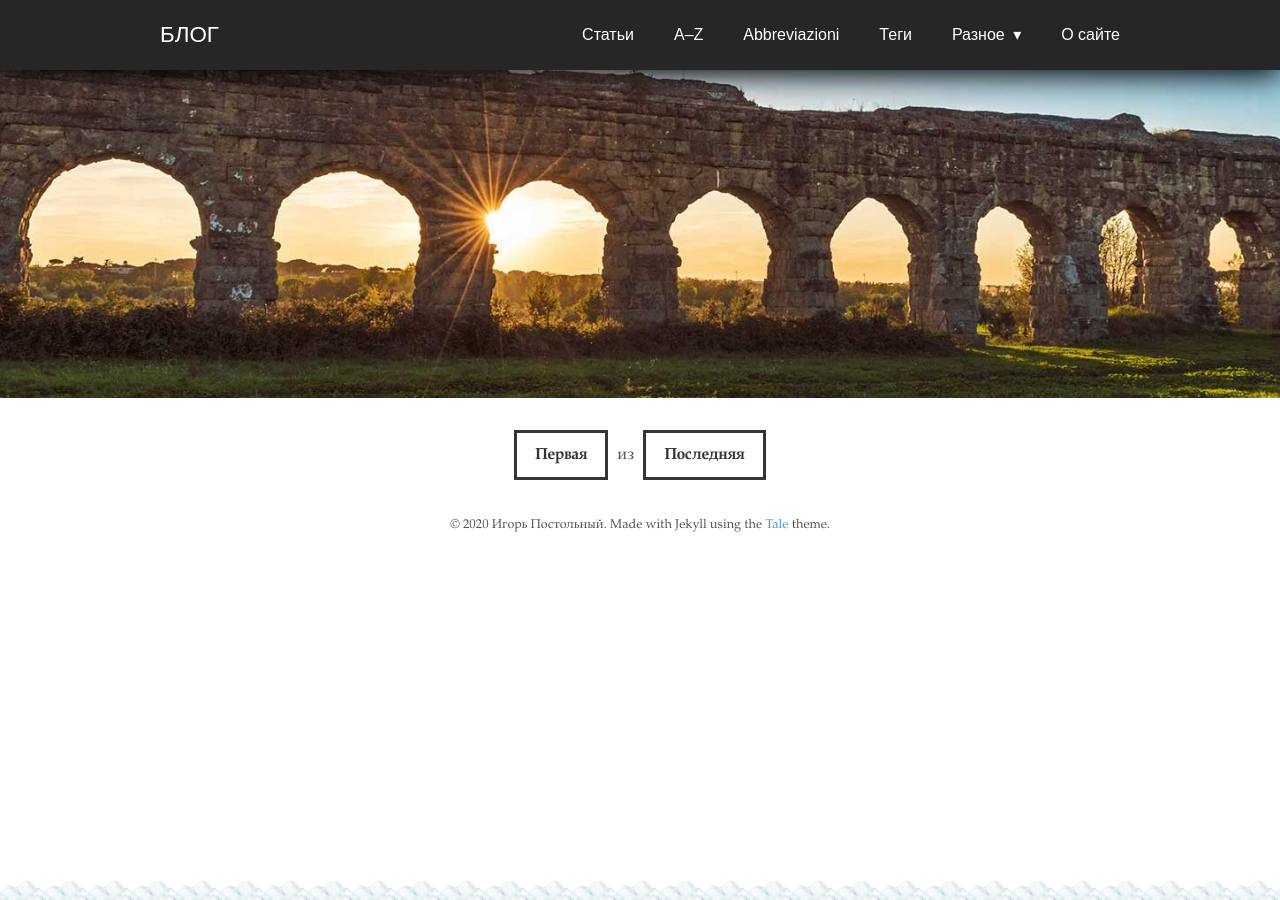
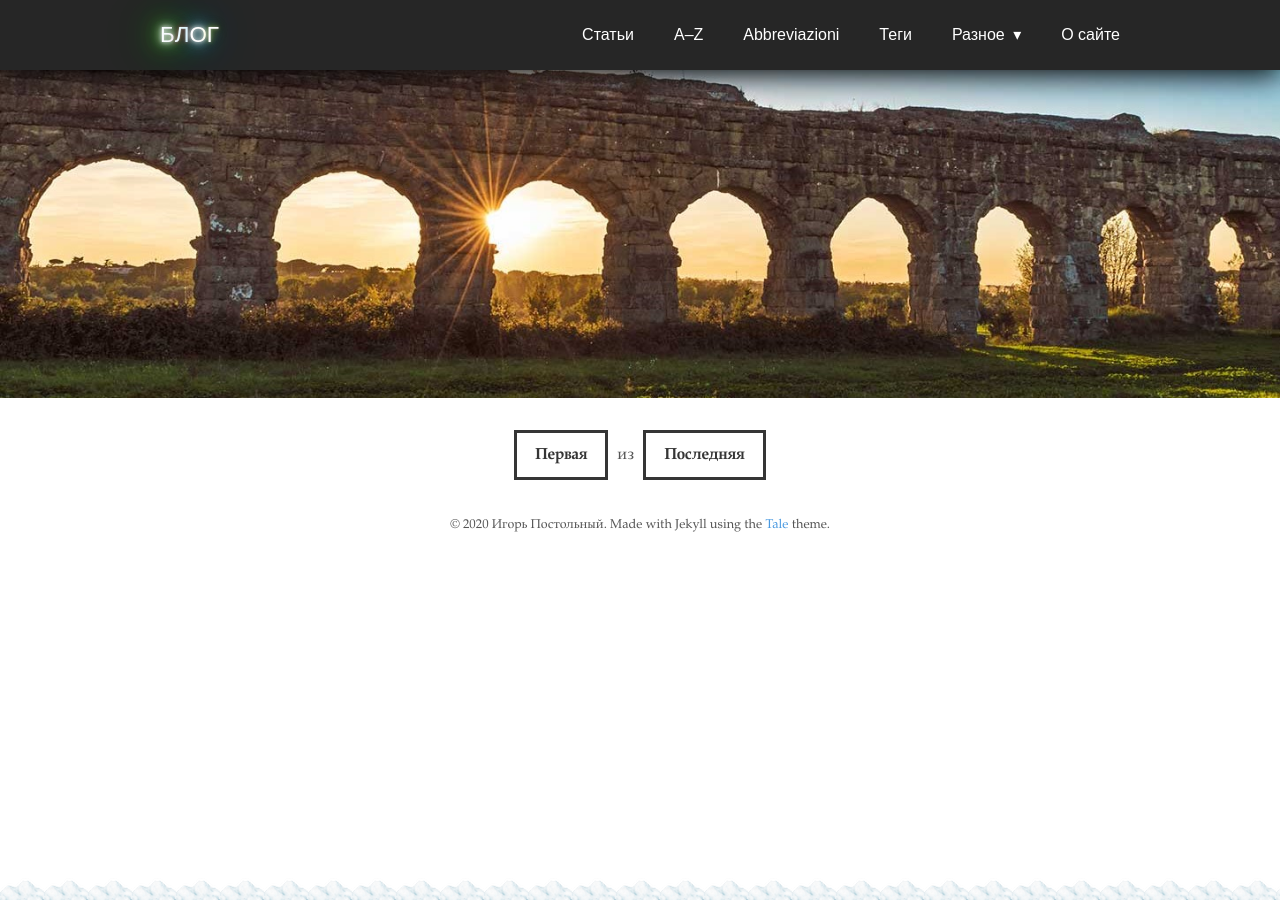
Before and after one commit to postolny/postolny.github.io, a Jekyll site: the page built from README.md, in a window 1280 px wide. Built offline with Jekyll 4.4.1, drawn with Linux system fonts in a browser that asks for light colours; nearby versions of some CDN libraries; our own code applies the rules of GitHub Pages for plain Markdown files.

Commit message:
Update _base.scss

```diff
--- a/_sass/tale/_base.scss
+++ b/_sass/tale/_base.scss
@@ -236,53 +236,68 @@ input#search {
 .tornasu {
   right: 0 !important;
 }
-@keyframes "lumicino-1" {
-	0%,100% {
+.brand a span:nth-child(1) {
+    animation: lumicino-1 1s infinite;
+}
+
+.brand a span:nth-child(2) {
+    animation: lumicino-2 1s infinite;
+}
+
+.brand a span:nth-child(3) {
+    animation: lumicino-3 1s infinite;
+}
+
+.brand a span:nth-child(4) {
+    animation: lumicino-4 1s infinite;
+}
+
+@keyframes lumicino-1 {
+
+    0%,
+    100% {
+
         text-shadow: 0 0 5px #fff, 0 0 10px #fff, 0 0 15px #fff, 0 0 20px #49ff18, 0 0 30px #49FF18, 0 0 40px #49FF18, 0 0 55px #49FF18, 0 0 75px #49ff18;
     }
+
     50% {
         text-shadow: none;
     }
 }
-@keyframes "lumicino-2" {
-	0%,100% {
+
+@keyframes lumicino-2 {
+
+    0%,
+    100% {
         text-shadow: none;
     }
+
     50% {
+
         text-shadow: 0 0 5px #fff, 0 0 10px #fff, 0 0 15px #fff, 0 0 20px #ed1111, 0 0 30px #ed1111, 0 0 40px #ed1111, 0 0 55px #ed1111, 0 0 75px #ed1111;
     }
 }
-@keyframes "lumicino-3" {
-	0%,100% {
+
+@keyframes lumicino-3 {
+
+    0%,
+    100% {
         text-shadow: 0 0 5px #fff, 0 0 10px #fff, 0 0 15px #fff, 0 0 20px #11b2ed, 0 0 30px #11b2ed, 0 0 40px #11b2ed, 0 0 55px #11b2ed, 0 0 75px #11b2ed;
     }
+
     50% {
         text-shadow: none;
     }
 }
-@keyframes "lumicino-4" {
-	0%,100% {
+
+@keyframes lumicino-4 {
+
+    0%,
+    100% {
         text-shadow: none;
     }
+
     50% {
         text-shadow: 0 0 5px #fff, 0 0 10px #fff, 0 0 15px #fff, 0 0 20px #c5ed11, 0 0 30px #c5ed11, 0 0 40px #c5ed11, 0 0 55px #c5ed11, 0 0 75px #c5ed11;
     }
 }
-.brand {
-	a {
-		span {
-			&:nth-child(1) {
-				animation: lumicino-1 1s infinite;
-			}
-			&:nth-child(2) {
-				animation: lumicino-2 1s infinite;
-			}
-			&:nth-child(3) {
-				animation: lumicino-3 1s infinite;
-			}
-			&:nth-child(4) {
-				animation: lumicino-4 1s infinite;
-			}
-		}
-	}
-}
```
Lines whose indentation alone changed are shown as unchanged.
